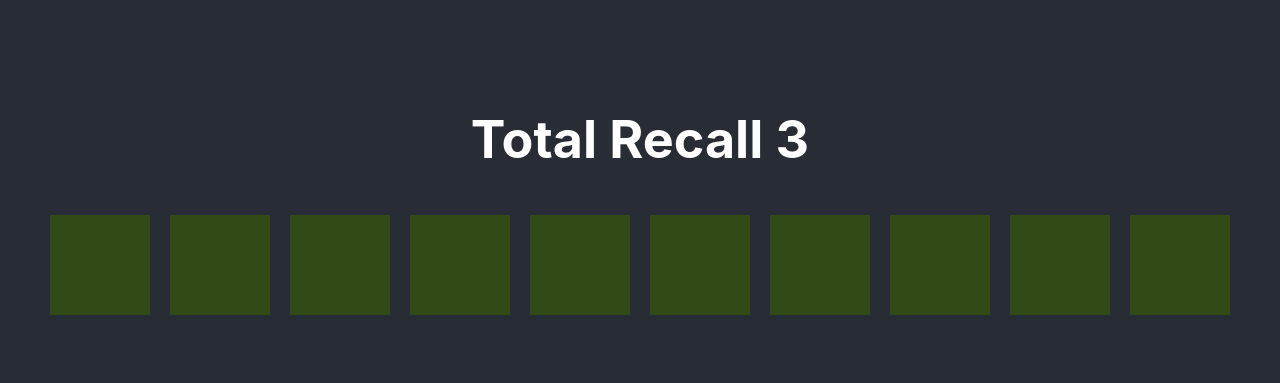
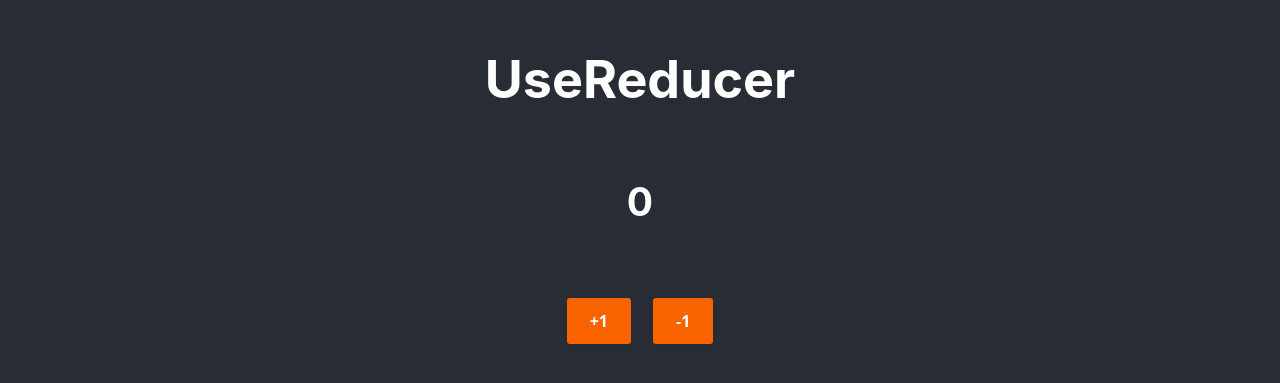
Before and after one commit to A-Kija/drontai, a React (Create React App) app in the folder r1/: page / in a window 1280 px wide. Shown: the part 201-584 px from the top of the page. Built offline with nearby package versions, Linux system fonts and the light colour scheme.

Commit message:
use reducer

```diff
--- /dev/null
+++ b/r1/src/Actions/count.js
@@ -0,0 +1,13 @@
+import { ADD_ONE, REMOVE_ONE } from '../Constants/actions';
+
+export function add1() {
+    return {
+        type: ADD_ONE
+    }
+}
+
+export function rem1() {
+    return {
+        type: REMOVE_ONE
+    }
+}
--- a/r1/src/App.jsx
+++ b/r1/src/App.jsx
@@ -1,5 +1,5 @@
 import './App.scss';
-import ColorSquares from './Components/016/ColorSquares';
+import Count from './Components/016/Count';
 
 
 function App() {
@@ -7,8 +7,8 @@ function App() {
     return (
         <div className="App">
             <header className="App-header">
-            <h1>Total Recall 3</h1>
-            <ColorSquares />
+            <h1>UseReducer</h1>
+            <Count />
             </header>
         </div>
     );
--- a/r1/src/Components/016/ColorSquares.jsx
+++ b/r1/src/Components/016/ColorSquares.jsx
@@ -6,8 +6,8 @@ function ColorSquares() {
     const [sq, setSq] = useState([]);
 
     useEffect(() => {
-        const color = randColor();
-        setSq([...Array(10)].map((_, i) => ({ id: i + 1, color })))
+        const c = randColor();
+        setSq([...Array(10)].map((_, i) => ({ id: i + 1, color: c })))
     }, []);
 
     const changeColor = id => {
--- /dev/null
+++ b/r1/src/Components/016/Count.jsx
@@ -0,0 +1,20 @@
+import { useReducer } from "react";
+import { add1, rem1 } from "../../Actions/count";
+import count from "../../Reducers/count";
+
+function Count() {
+
+    const [counter, dispachCounter] = useReducer(count, {number: 0});
+
+    return (
+        <>
+        <h2>{counter.number}</h2>
+        <div className="container">
+            <button onClick={() => dispachCounter(add1())}>+1</button>
+            <button onClick={() => dispachCounter(rem1())}>-1</button>
+        </div>
+        </>
+    )
+}
+
+export default Count;
--- /dev/null
+++ b/r1/src/Constants/actions.js
@@ -0,0 +1,2 @@
+export const ADD_ONE = 1;
+export const REMOVE_ONE = 2;
--- /dev/null
+++ b/r1/src/Reducers/count.js
@@ -0,0 +1,18 @@
+import { ADD_ONE, REMOVE_ONE } from "../Constants/actions";
+
+function count(state, action) {
+    let newState = {...state};
+    switch(action.type) {
+        case ADD_ONE:
+            newState.number ++;
+            break;
+        case REMOVE_ONE:
+            newState.number --;
+            break;
+        default:
+    }
+
+    return newState;
+}
+
+export default count;
```
